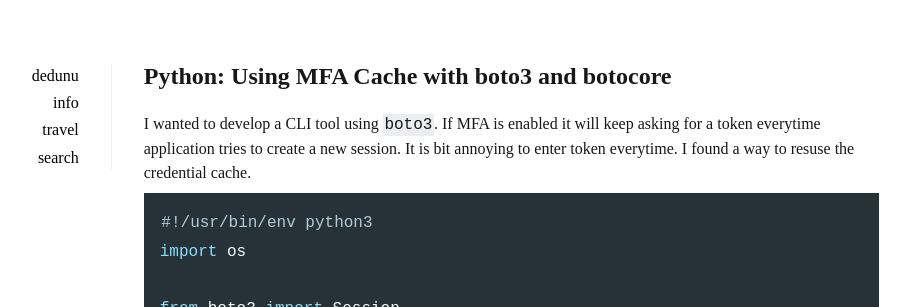
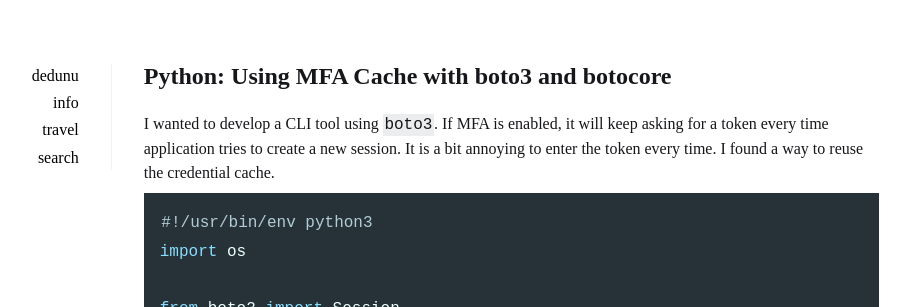
Before and after one commit to dedunu/dedunu.github.io, a Jekyll site: the page built from _posts/2020-07-26-python-using-cache-with-boto3-and-botocore.md, in a window 1280 px wide. Shown: the top 307 px of the page, without its empty margins (209-1119 px from the left). Built offline with Jekyll 4.4.1, drawn with Linux system fonts in a browser that asks for light colours; some web fonts are replaced.

Commit message:
Update 2020-07-26-python-using-cache-with-boto3-and-botocore.md

````diff
--- a/_posts/2020-07-26-python-using-cache-with-boto3-and-botocore.md
+++ b/_posts/2020-07-26-python-using-cache-with-boto3-and-botocore.md
@@ -12,7 +12,7 @@
 permalink: /2020/07/python-using-cache-with-boto3-and-botocore.html
 ---
 
-I wanted to develop a CLI tool using `boto3`. If MFA is enabled it will keep asking for a token everytime application tries to create a new session. It is bit annoying to enter token everytime. I found a way to resuse the credential cache.
+I wanted to develop a CLI tool using `boto3`. If MFA is enabled, it will keep asking for a token every time application tries to create a new session. It is a bit annoying to enter the token every time. I found a way to reuse the credential cache.
 
 ```python
 #!/usr/bin/env python3
````
